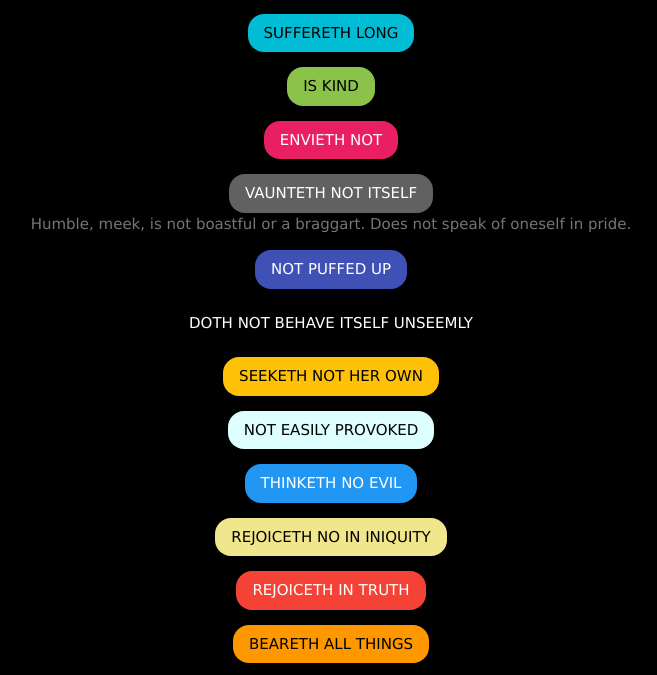
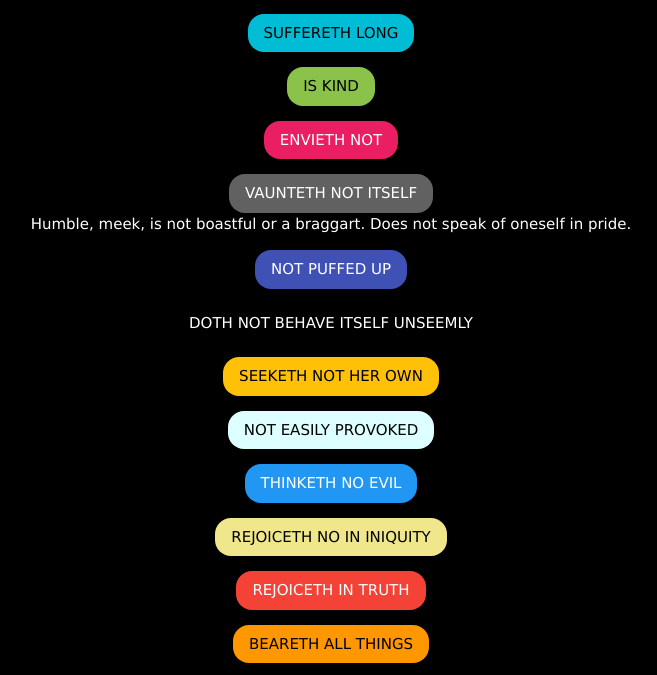
Before and after one commit to throwchris/charity, a plain HTML site: page index.html in a window 1280 px wide. Both pictures are taken after a click on the button "VAUNTETH NOT ITSELF". Shown: the part 104-779 px from the top of the page, without its empty margins (309-966 px from the left). Drawn offline with nearby package versions, Linux system fonts and the light colour scheme; a web font is replaced by a local one.

Commit message:
Update index.html

```diff
--- a/index.html
+++ b/index.html
@@ -87,7 +87,7 @@
 
         // Create and show explanation under this button
         const para = document.createElement('div');
-        para.className = 'w3-text-gray w3-animate-opacity explanation';
+        para.className = 'w3-text-white w3-animate-opacity explanation';
         para.innerText = text;
         button.parentNode.appendChild(para);
       }
```
